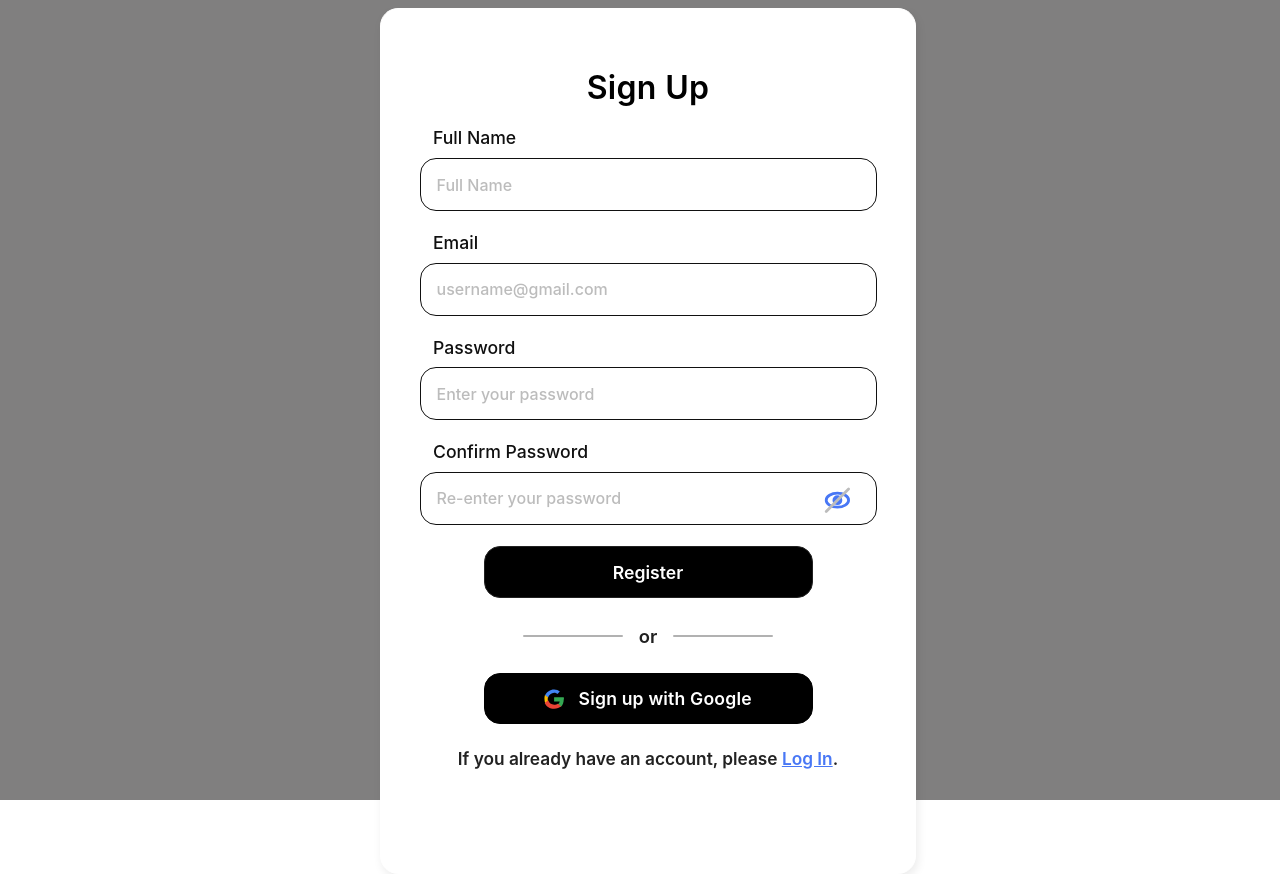
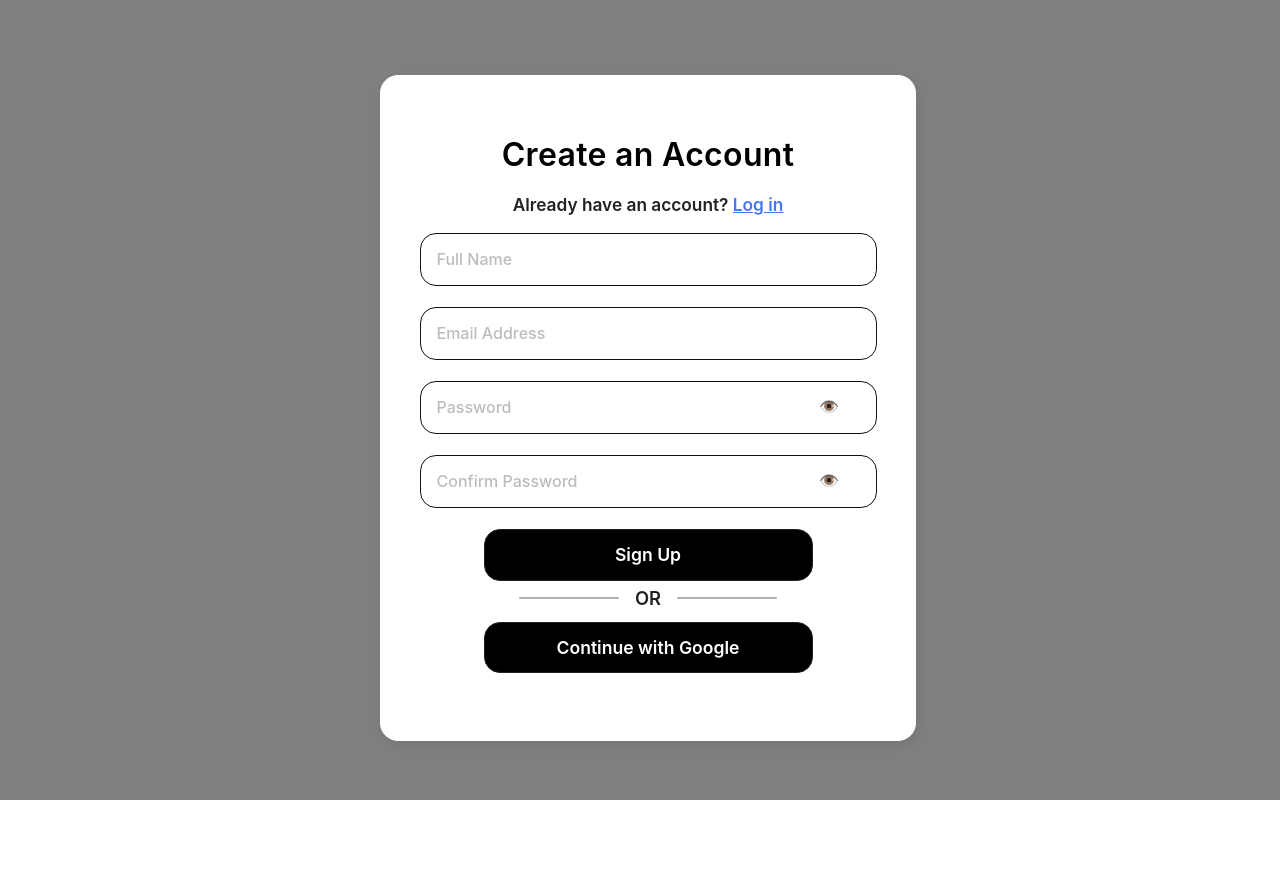
Before and after one commit to NagendraKandula/logut, a Next.js app in the folder frontend/: page /register in a window 1280 px wide. After the commit the page ends 816 px from the top, so only its background shows below. Built offline with nearby package versions, Linux system fonts and the light colour scheme.

Commit message:
Updated Home page

```diff
--- a/frontend/pages/login.tsx
+++ b/frontend/pages/login.tsx
@@ -136,7 +136,7 @@ export default function LoginPage() {
                       <path d="M12.18 6.89c2.14 0 3.58.92 4.41 1.7l3.23-3.15C18.55 3.84 15.89 2.5 12.18 2.5c-4.07 0-7.57 2.02-9.32 5.04l3.82 2.51c.75-2.28 2.88-4.16 5.5-4.16z" fill="#EA4335"></path>
                   </g>
               </svg>
-              <span>Sign in with Google</span>
+              <span>Contiune with Google</span>
             </a>
 
             <p className={styles.signupLink}>
--- a/frontend/pages/register.tsx
+++ b/frontend/pages/register.tsx
@@ -1,92 +1,62 @@
 import React, { useState } from "react";
 import Link from "next/link";
 import axios from "axios";
-import styles from "../styles/Register.module.css"; // Adjust path as needed
+import styles from "../styles/Register.module.css";
 
 export default function SignupPage() {
-  // Form state
-  const [username, setUsername] = useState("");
-  const [email, setEmail] = useState("");
-  const [password, setPassword] = useState("");
-  const [confirmPassword, setConfirmPassword] = useState("");
+  const [form, setForm] = useState({
+    username: "",
+    email: "",
+    password: "",
+    confirmPassword: "",
+  });
 
-  // Toggle state for confirm password visibility
-  const [showConfirmPassword, setShowConfirmPassword] = useState(false);
+  const [showPassword, setShowPassword] = useState({
+    password: false,
+    confirm: false,
+  });
 
-  // Loading and messages
-  const [loading, setLoading] = useState(false);
-  const [message, setMessage] = useState("");
-  const [error, setError] = useState("");
+  const [errors, setErrors] = useState<string[]>([]);
+  const [success, setSuccess] = useState("");
 
-  // Toggle confirm password field visibility
-  const toggleConfirmPasswordVisibility = () => setShowConfirmPassword(s => !s);
+  const passwordRules = [
+    { test: (p: string) => p.length >= 8, label: "At least 8 characters" },
+    { test: (p: string) => /[A-Z]/.test(p), label: "One uppercase letter" },
+    { test: (p: string) => /[a-z]/.test(p), label: "One lowercase letter" },
+    { test: (p: string) => /\d/.test(p), label: "One number" },
+    { test: (p: string) => /[@$!%*?&]/.test(p), label: "One special character" },
+  ];
 
-  // Simple email validation
-  const validateEmail = (email: string) => {
-    const re = /^[^\s@]+@[^\s@]+\.[^\s@]+$/;
-    return re.test(email);
+  const checkStrength = (password: string) => {
+    const passed = passwordRules.filter((rule) => rule.test(password)).length;
+    if (passed <= 2) return "Weak";
+    if (passed === 3 || passed === 4) return "Medium";
+    return "Strong";
   };
 
-  // Client-side form validation
-  const validateForm = () => {
-    if (!username.trim()) {
-      setError("Please enter your full name.");
-      return false;
-    }
-    if (!email.trim()) {
-      setError("Please enter your email.");
-      return false;
-    }
-    if (!validateEmail(email)) {
-      setError("Please enter a valid email.");
-      return false;
-    }
-    if (!password) {
-      setError("Please enter a password.");
-      return false;
-    }
-    if (password.length < 6) {
-      setError("Password should be at least 6 characters.");
-      return false;
-    }
-    if (password !== confirmPassword) {
-      setError("Passwords do not match.");
-      return false;
-    }
-    setError("");
-    return true;
+  const handleChange = (e: React.ChangeEvent<HTMLInputElement>) => {
+    setForm({ ...form, [e.target.name]: e.target.value });
   };
 
-  const handleSubmit = async (e: React.FormEvent<HTMLFormElement>) => {
+  const handleSubmit = async (e: React.FormEvent) => {
     e.preventDefault();
+    setErrors([]);
+    setSuccess("");
 
-    if (!validateForm()) return; // Stop submission if validation fails
-
-    setLoading(true);
-    setMessage("");
-    setError("");
+    if (form.password !== form.confirmPassword) {
+      setErrors(["Passwords do not match"]);
+      return;
+    }
 
     try {
-      const response = await axios.post("http://localhost:4000/auth/register", {
-        fullName: username,
-        email,
-        password,
-        confirmPassword,
-      });
-      setMessage(response.data.message || "Registration successful!");
-      // Clear form on success
-      setUsername("");
-      setEmail("");
-      setPassword("");
-      setConfirmPassword("");
+      const res = await axios.post("http://localhost:4000/signup", form);
+      setSuccess(res.data.message || "Signup successful!");
+      setForm({ username: "", email: "", password: "", confirmPassword: "" });
     } catch (err: any) {
-      if (err.response?.data?.message) {
-        setError(err.response.data.message);
-      } else {
-        setError("Registration failed. Please try again.");
-      }
-    } finally {
-      setLoading(false);
+      const message =
+        err.response?.data?.message ||
+        "Something went wrong. Please try again.";
+      setErrors(Array.isArray(message) ? message : [message]);
     }
   };
 
@@ -94,152 +64,134 @@ export default function SignupPage() {
     <div className={styles.pageGifBg}>
       <div className={styles.centeredContent}>
         <div className={styles.loginCard}>
-          <h2 className={styles.loginTitle}>Sign Up</h2>
-          <form className={styles.loginForm} onSubmit={handleSubmit} noValidate>
+          <h2 className={styles.loginTitle}>Create an Account</h2>
+          <p className={styles.signupLink}>
+            Already have an account?{" "}
+            <Link href="/login" className={styles.link}>
+              Log in
+            </Link>
+          </p>
 
-            {/* Username input */}
+          <form onSubmit={handleSubmit} className={styles.loginForm}>
+            {/* Username */}
             <div className={styles.formGroup}>
-              <label className={styles.inputLabel} htmlFor="username">Full Name</label>
               <input
                 type="text"
-                id="username"
+                name="username"
                 placeholder="Full Name"
                 className={styles.input}
+                value={form.username}
+                onChange={handleChange}
                 required
-                value={username}
-                onChange={(e) => setUsername(e.target.value)}
               />
             </div>
 
-            {/* Email input */}
+            {/* Email */}
             <div className={styles.formGroup}>
-              <label className={styles.inputLabel} htmlFor="email">Email</label>
               <input
                 type="email"
-                id="email"
-                placeholder="username@gmail.com"
+                name="email"
+                placeholder="Email Address"
                 className={styles.input}
+                value={form.email}
+                onChange={handleChange}
                 required
-                value={email}
-                onChange={(e) => setEmail(e.target.value)}
               />
             </div>
 
-            {/* Password input (no eye toggle) */}
+            {/* Password */}
             <div className={styles.formGroup}>
-              <label className={styles.inputLabel} htmlFor="password">Password</label>
               <input
-                type="text"
-                id="password"
-                placeholder="Enter your password"
+                type={showPassword.password ? "text" : "password"}
+                name="password"
+                placeholder="Password"
                 className={styles.input}
+                value={form.password}
+                onChange={handleChange}
                 required
-                value={password}
-                onChange={(e) => setPassword(e.target.value)}
-              />
-            </div>
-
-            {/* Confirm Password input with eye toggle */}
-            <div className={styles.formGroup}>
-              <label className={styles.inputLabel} htmlFor="confirmPassword">Confirm Password</label>
-              <input
-                type={showConfirmPassword ? "text" : "password"}
-                id="confirmPassword"
-                placeholder="Re-enter your password"
-                className={styles.input}
-                required
-                value={confirmPassword}
-                onChange={(e) => setConfirmPassword(e.target.value)}
               />
               <span
                 className={styles.toggleEye}
-                role="button"
-                tabIndex={0}
-                onClick={toggleConfirmPasswordVisibility}
-                onKeyDown={(e) => {
-                  if (e.key === "Enter" || e.key === " ") {
-                    e.preventDefault();
-                    toggleConfirmPasswordVisibility();
-                  }
-                }}
-                aria-label={showConfirmPassword ? "Hide confirm password" : "Show confirm password"}
+                onClick={() =>
+                  setShowPassword((s) => ({ ...s, password: !s.password }))
+                }
               >
-                {showConfirmPassword ? (
-                  <svg
-                    height="25"
-                    width="30"
-                    viewBox="0 0 24 24"
-                    fill="none"
-                    stroke="#4877f5"
-                    strokeWidth="2"
-                    strokeLinecap="round"
-                    strokeLinejoin="round"
-                  >
-                    <ellipse cx="12" cy="12" rx="8" ry="5" />
-                    <circle cx="12" cy="12" r="2.5" fill="#4877f5" />
-                  </svg>
-                ) : (
-                  <svg
-                    height="25"
-                    width="30"
-                    viewBox="0 0 24 24"
-                    fill="none"
-                    stroke="#4877f5"
-                    strokeWidth="2"
-                    strokeLinecap="round"
-                    strokeLinejoin="round"
-                  >
-                    <ellipse cx="12" cy="12" rx="8" ry="5" />
-                    <circle cx="12" cy="12" r="2.5" fill="#4877f5" />
-                    <line x1="4" y1="20" x2="20" y2="4" stroke="#bcbcbc" strokeWidth="2" />
-                  </svg>
-                )}
+                {showPassword.password ? "🙈" : "👁️"}
               </span>
             </div>
 
-            {/* Submit button */}
-            <button type="submit" className={styles.button} disabled={loading}>
-              {loading ? "Registering..." : "Register"}
-            </button>
+            {/* Strength indicator */}
+            {form.password && (
+              <div className={styles.divider}>
+                <p>Password Strength: {checkStrength(form.password)}</p>
+                <ul>
+                  {passwordRules.map((rule, i) => (
+                    <li
+                      key={i}
+                      className={
+                        rule.test(form.password)
+                          ? styles.valid
+                          : styles.invalid
+                      }
+                    >
+                      {rule.label}
+                    </li>
+                  ))}
+                </ul>
+              </div>
+            )}
 
-            {/* Error and success messages */}
-            {error && <p style={{ color: "red", textAlign: "center" }}>{error}</p>}
-            {message && <p style={{ color: "green", textAlign: "center" }}>{message}</p>}
-
-            {/* Divider */}
-            <div className={styles.divider}>
-              <span className={styles.dividerLine}></span>
-              <span>or</span>
-              <span className={styles.dividerLine}></span>
+            {/* Confirm Password */}
+            <div className={styles.formGroup}>
+              <input
+                type={showPassword.confirm ? "text" : "password"}
+                name="confirmPassword"
+                placeholder="Confirm Password"
+                className={styles.input}
+                value={form.confirmPassword}
+                onChange={handleChange}
+                required
+              />
+              <span
+                className={styles.toggleEye}
+                onClick={() =>
+                  setShowPassword((s) => ({ ...s, confirm: !s.confirm }))
+                }
+              >
+                {showPassword.confirm ? "🙈" : "👁️"}
+              </span>
             </div>
 
-            {/* Google sign-up button */}
-            <button type="button" className={`${styles.button} ${styles.googleButton}`}>
-              <span className={styles.googleIconWrapper}>
-                <svg
-                  width="22"
-                  height="22"
-                  viewBox="1 1 50 50"
-                  xmlns="http://www.w3.org/2000/svg"
-                >
-                  <g>
-                    <path fill="#4285F4" d="M24 9.5c3.54 0 6.08 1.53 7.49 2.81l5.54-5.52C33.66 3.83 29.45 2 24 2 14.83 2 6.98 7.66 3.24 15.36l6.79 5.28C12.11 14.41 17.67 9.5 24 9.5z" />
-                    <path fill="#34A853" d="M46.41 24.54c0-1.82-.16-3.17-.51-4.56H24v9.19h12.66c-.27 2.01-1.64 5.04-4.73 7.07l7.28 5.64c4.25-3.92 6.7-9.72 6.7-17.34z" />
-                    <path fill="#FBBC05" d="M10.03 28.25a14.64 14.64 0 0 1 0-8.47l-6.8-5.29A23.989 23.989 0 0 0 2 24c0 3.86.92 7.54 2.53 10.51l7.5-6.26z" />
-                    <path fill="#EA4335" d="M24 46c6.48 0 11.92-2.12 15.89-5.77l-7.58-5.87c-2.1 1.42-4.97 2.43-8.31 2.43-6.37 0-11.77-4.16-13.71-9.99l-7.7 5.84C6.23 41.32 14.35 46 24 46z" />
-                    <path fill="none" d="M2 2h44v44H2z" />
-                  </g>
-                </svg>
-              </span>
-              <span className={styles.googleButtonText}>Sign up with Google</span>
+            {/* Errors */}
+            {errors.length > 0 && (
+              <div className={styles.error}>
+                {errors.map((err, i) => (
+                  <p key={i}>{err}</p>
+                ))}
+              </div>
+            )}
+
+            {/* Success */}
+            {success && <p className={styles.success}>{success}</p>}
+
+            <button type="submit" className={styles.button}>
+              Sign Up
             </button>
-
-            {/* Link to login */}
-            <p className={styles.signupLink}>
-              If you already have an account, please&nbsp;
-              <Link href="/login" className={styles.link}>Log In</Link>.
-            </p>
           </form>
+          <div className={styles.divider}>
+  <div className={styles.dividerLine}></div>
+  <span>OR</span>
+  <div className={styles.dividerLine}></div>
+</div>
+          {/* Google signup */}
+          <button
+            className={styles.googleButton}
+            onClick={() =>
+              (window.location.href = "http://localhost:4000/auth/google")
+            }
+          >
+            Continue with Google
+          </button>
         </div>
       </div>
     </div>
--- a/frontend/styles/Register.module.css
+++ b/frontend/styles/Register.module.css
@@ -25,16 +25,17 @@
 }
 
 .loginCard {
-  background: rgb(255, 255, 255);
+  background: #fff;
   border-radius: 18px;
   box-shadow: 2px 4px 10px rgba(0, 0, 0, 0.08);
   border: 1.5px solid #fff;
-  max-width: none;
   width: 470px;
-  height: 800px;
+  max-width: 95%;       /* ✅ responsive */
   padding: 2rem;
+  height: auto;         /* ✅ let content decide height */
+  min-height: 600px;    /* ✅ keep a decent base height */
+  margin: auto;         /* ✅ center in page */
 }
-
 .loginTitle {
   font-family: 'Inter', Arial, sans-serif;
   font-size: 2rem;
@@ -92,7 +93,7 @@
 
 .toggleEye {
   position: absolute;
-  top: 71%;
+  top: 50%;
   right: 1.5rem;
   transform: translateY(-50%);
   width: 2.5rem;
@@ -134,20 +135,21 @@
 }
 
 .googleButton {
-  margin-top: 0.05rem;
-  margin-bottom: 0.1rem;
+  width: 70%;
+  height: 3.2rem;
+  border-radius: 1rem;
+  font-size: 1.1rem;
+  font-family: 'Inter', Arial, sans-serif;
+  font-weight: 600;
+  cursor: pointer;
   display: flex;
-  font-size: 1.1rem;
   align-items: center;
   justify-content: center;
-  background: rgb(0, 0, 0);
-  color: white;
-  border: 1.5px solid black;
-  font-weight: 600;
-  border-radius: 1rem;
-  width: 70%;
-  cursor: pointer;
-  transition: background 0.15s;
+  margin: 0.8rem auto;   /* ✅ same spacing */
+  transition: background 0.18s, color 0.18s;
+   background: #000000;  /* ✅ add this */
+  color: #ffffff;       /* ✅ add this */
+  border: 1.5px solid #222;
 }
 
 .googleButton:hover {
--- a/frontend/styles/login.module.css
+++ b/frontend/styles/login.module.css
@@ -134,23 +134,23 @@
 }
 
 .googleButton {
+  width: 70%;
+  max-width: 300px;
+  height: 3.2rem;
+  border-radius: 1rem;               /* ✅ same rounded corners */
+  font-size: 1.1rem;
+  font-family: 'Inter', Arial, sans-serif;
+  font-weight: 600;
   display: flex;
   align-items: center;
   justify-content: center;
-  background: #fff;
-  color: #ffffff;
-  border: 1px solid #dadce0;
-  border-radius: 4px;
-  font-weight: 500;
-  font-size: 1.1rem;
-  padding: 0.7rem 1.5rem;
-  margin-top: 1.5rem;
+  margin: 0.8rem auto;               /* ✅ same spacing */
   cursor: pointer;
-  transition: background 0.2s, box-shadow 0.2s;
-  box-shadow: 0 1px 2px rgba(60,64,67,.08), 0 1.5px 6px rgba(60,64,67,.08);
-  outline: none;
-  min-width: 260px;
+  transition: background 0.2s, color 0.2s, box-shadow 0.2s;
+  border: 1.5px solid #222;
+  text-decoration: none ;
 }
+
 
 .googleButton:hover,
 .googleButton:focus {
@@ -272,8 +272,6 @@
     font-size: 1rem;
   }
   .googleIcon {
-    margin-right: 8px;
-    width: 20px;
-    height: 20px;
+   display: none;  /* Hide the icon on small screens */
   }
 }
```
Also changed, not shown: frontend/pages/HeroContainer.tsx (+22 -9 lines), frontend/styles/Header.module.css (+38 -0 lines).
